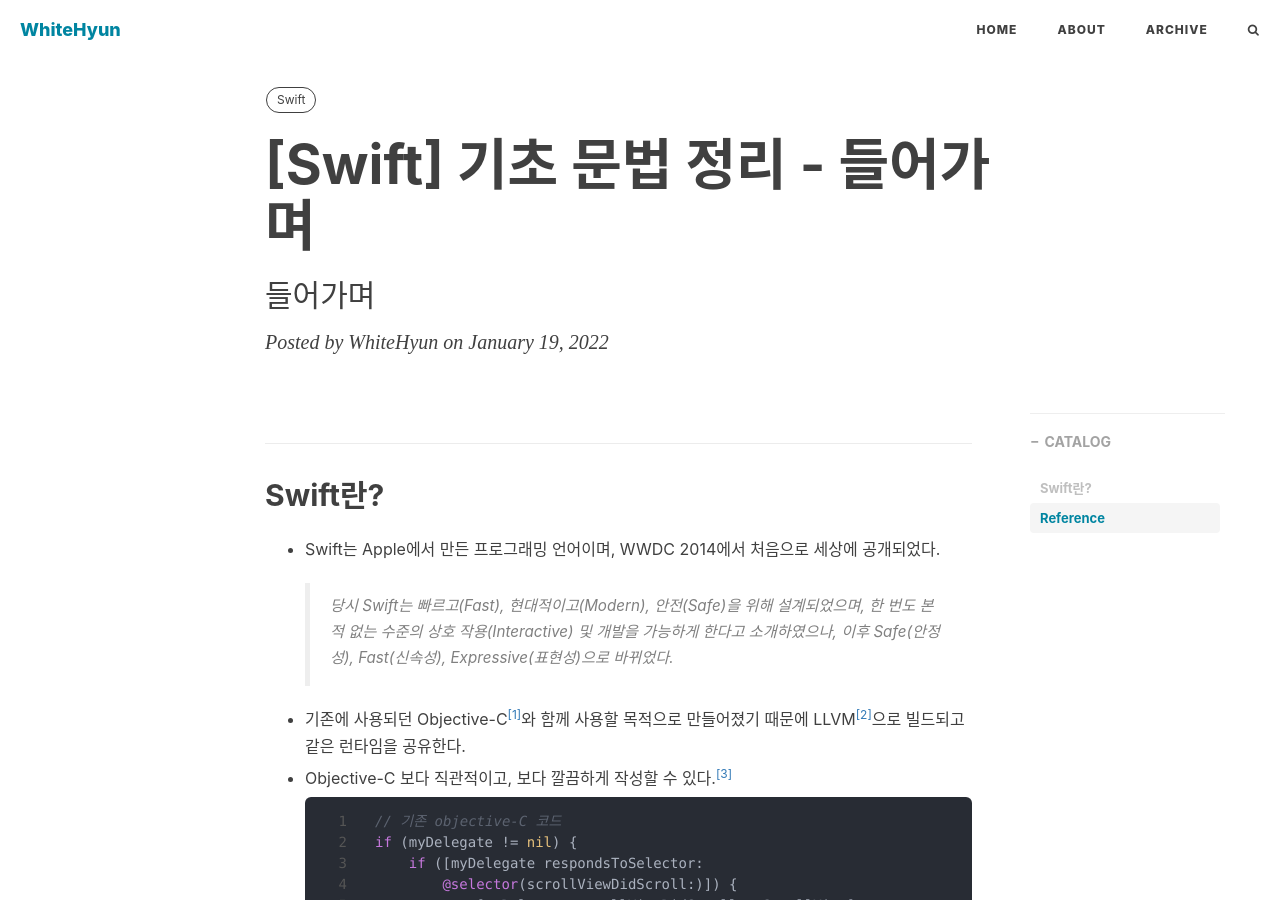
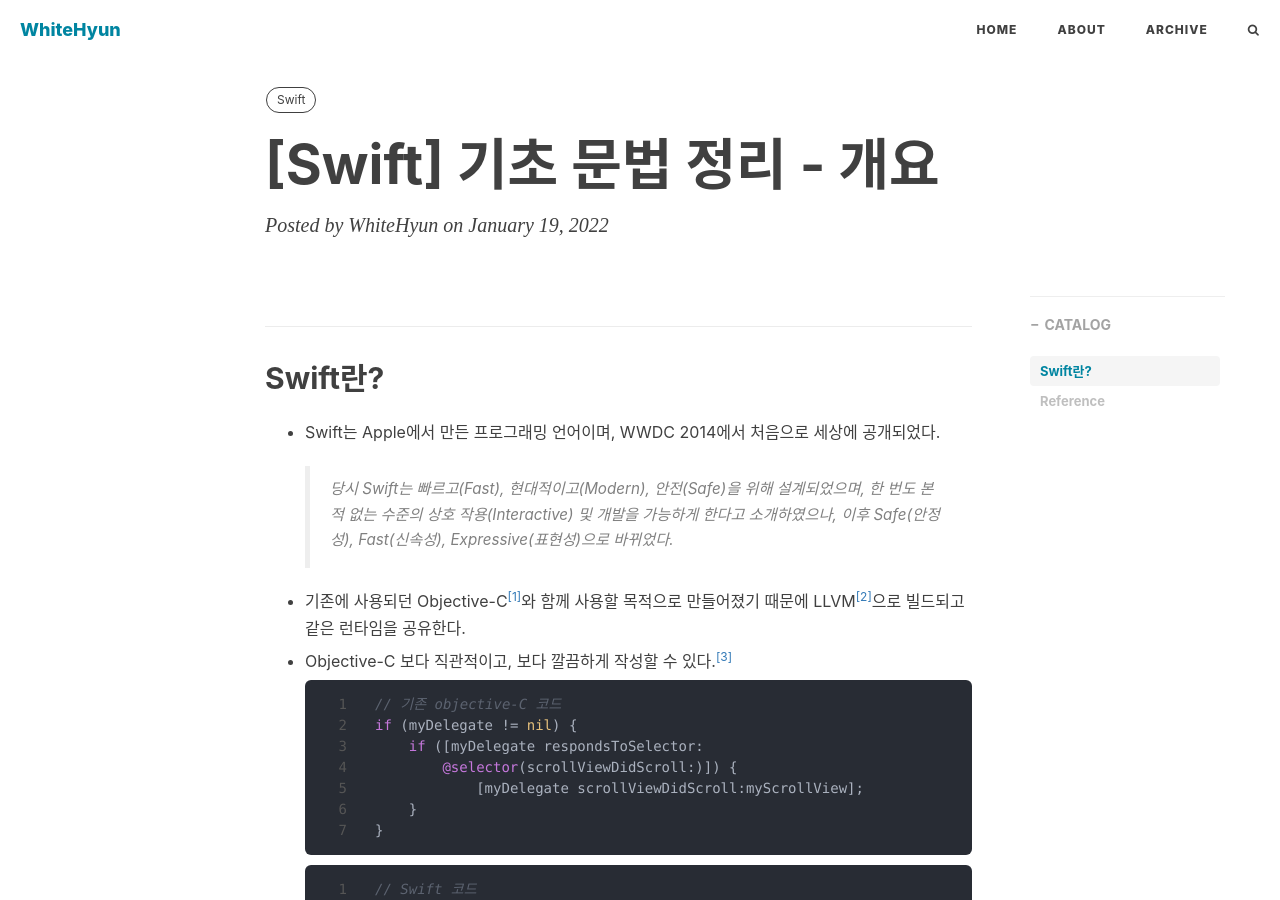
Before and after one commit to WhiteHyun/WhiteHyun.github.io, a Jekyll site: the page built from _posts/백준/2022-01-19-Swift-Introduction.md, in a window 1280 px wide and 900 px high. Built offline with Jekyll 4.4.1, drawn with Linux system fonts in a browser that asks for light colours; nearby versions of some CDN libraries; comment, search, counter and statistics services are not loaded.

Commit message:
Update swift - introduction

```diff
--- a/_posts/백준/2022-01-19-Swift-들어가며.md
+++ b/_posts/백준/2022-01-19-Swift-Introduction.md
@@ -1,7 +1,6 @@
 ---
 layout: post
-title: "[Swift] 기초 문법 정리 - 들어가며"
-subtitle: "들어가며"
+title: "[Swift] 기초 문법 정리 - 개요"
 header-style: text
 sitemap:
   changefreq: daily
@@ -39,7 +38,7 @@
 
 ## Reference
 
-1. 오브젝티브-C(영어: Objective-C)는 C 프로그래밍 언어에 스몰토크 스타일의 메시지 구문을 추가한 객체 지향 언어이다.<a id="ref1">[Objective-C - 위키피디아](https://ko.wikipedia.org/wiki/오브젝티브-C)</a>
+1. 오브젝티브-C(영어: Objective-C)는 C 프로그래밍 언어에 스몰토크 스타일의 메시지 구문을 추가한 객체 지향 언어이다. <a id="ref1">[Objective-C - 위키피디아](https://ko.wikipedia.org/wiki/오브젝티브-C)</a>
 
 2. LLVM(Low Level Virtual Machine)은 컴파일러의 기반구조이다. 프로그램을 컴파일 타임, 링크 타임, 런타임 상황에서 프로그램의 작성 언어에 상관없이 최적화를 쉽게 구현할 수 있도록 구성되어 있다. <a id="ref2">[LLVM - 위키피디아](https://ko.wikipedia.org/wiki/LLVM)</a>
 
```
